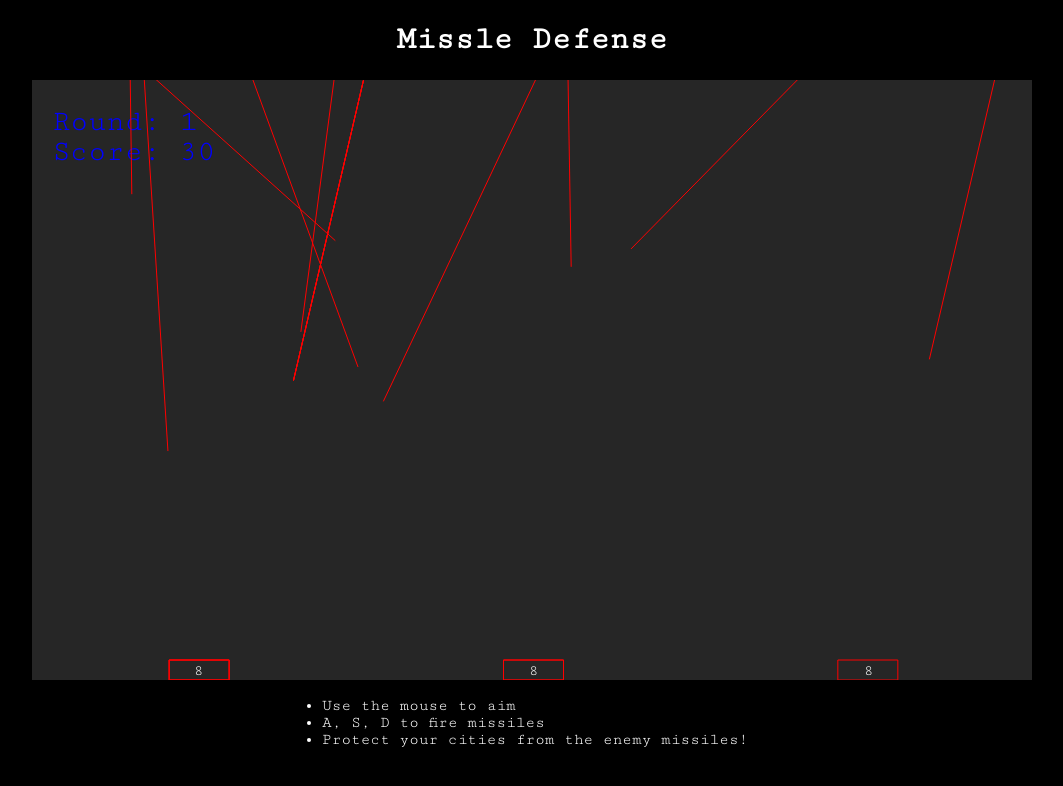
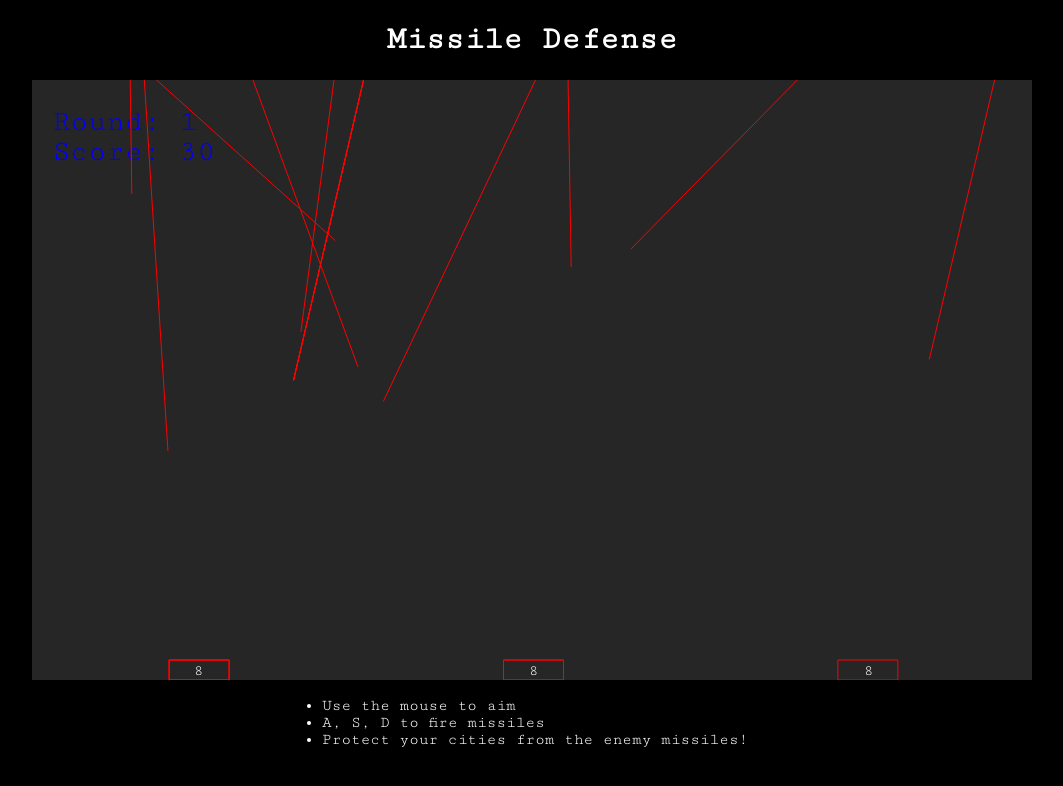
Before and after one commit to rdavidreid/missileDefense, a plain HTML site: page index.html in a window 1280 px wide. Shown: the whole page, without its empty margins (108-1171 px from the left). Drawn offline with Linux system fonts and the light colour scheme.

Commit message:
fix spelling

```diff
--- a/index.html
+++ b/index.html
@@ -17,7 +17,7 @@
 
   </head>
   <body id="body">
-    <h1 id="title">Missle Defense</h1>
+    <h1 id="title">Missile Defense</h1>
 
     <canvas id="canvas"></canvas>
 
```
